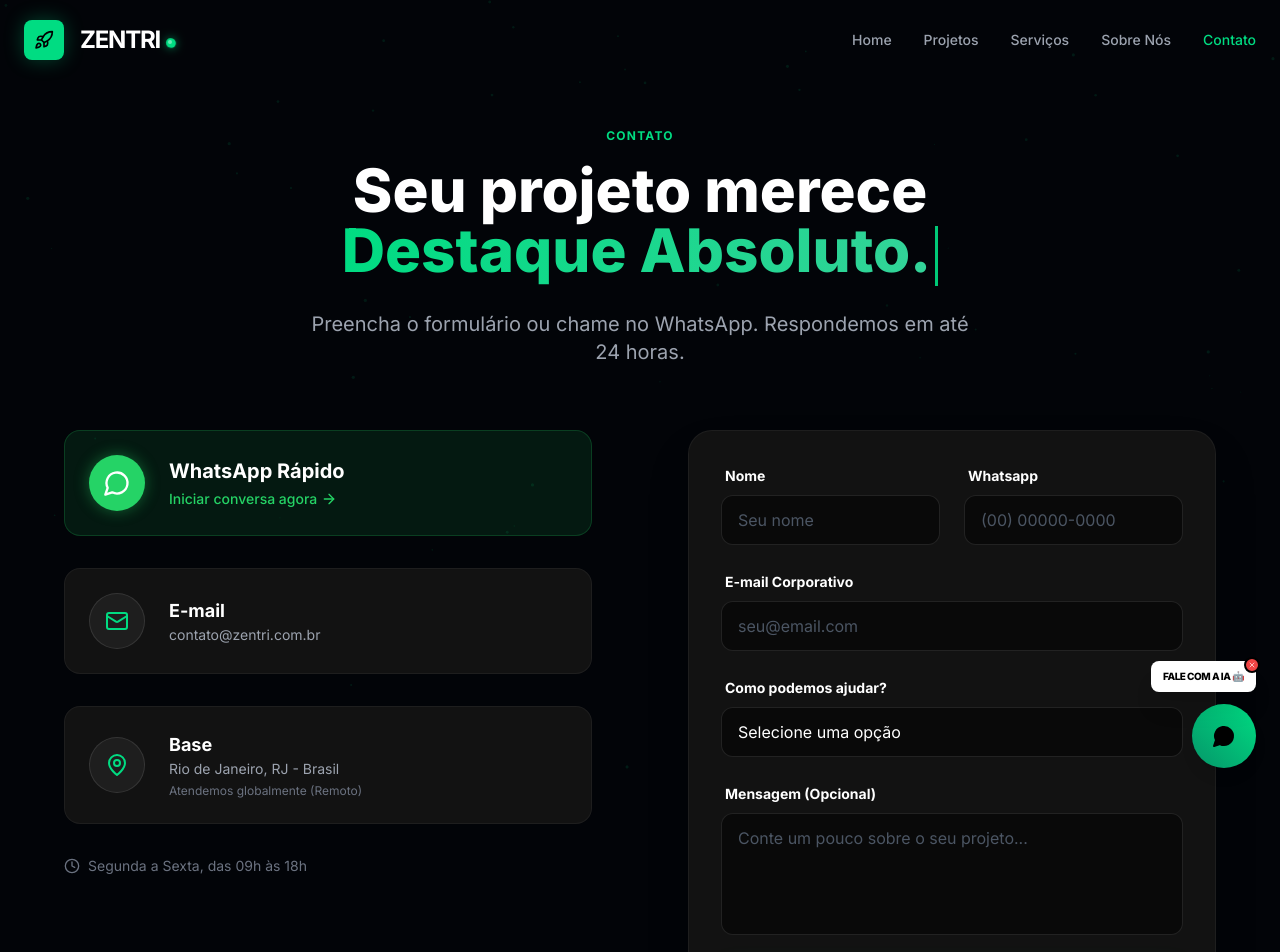
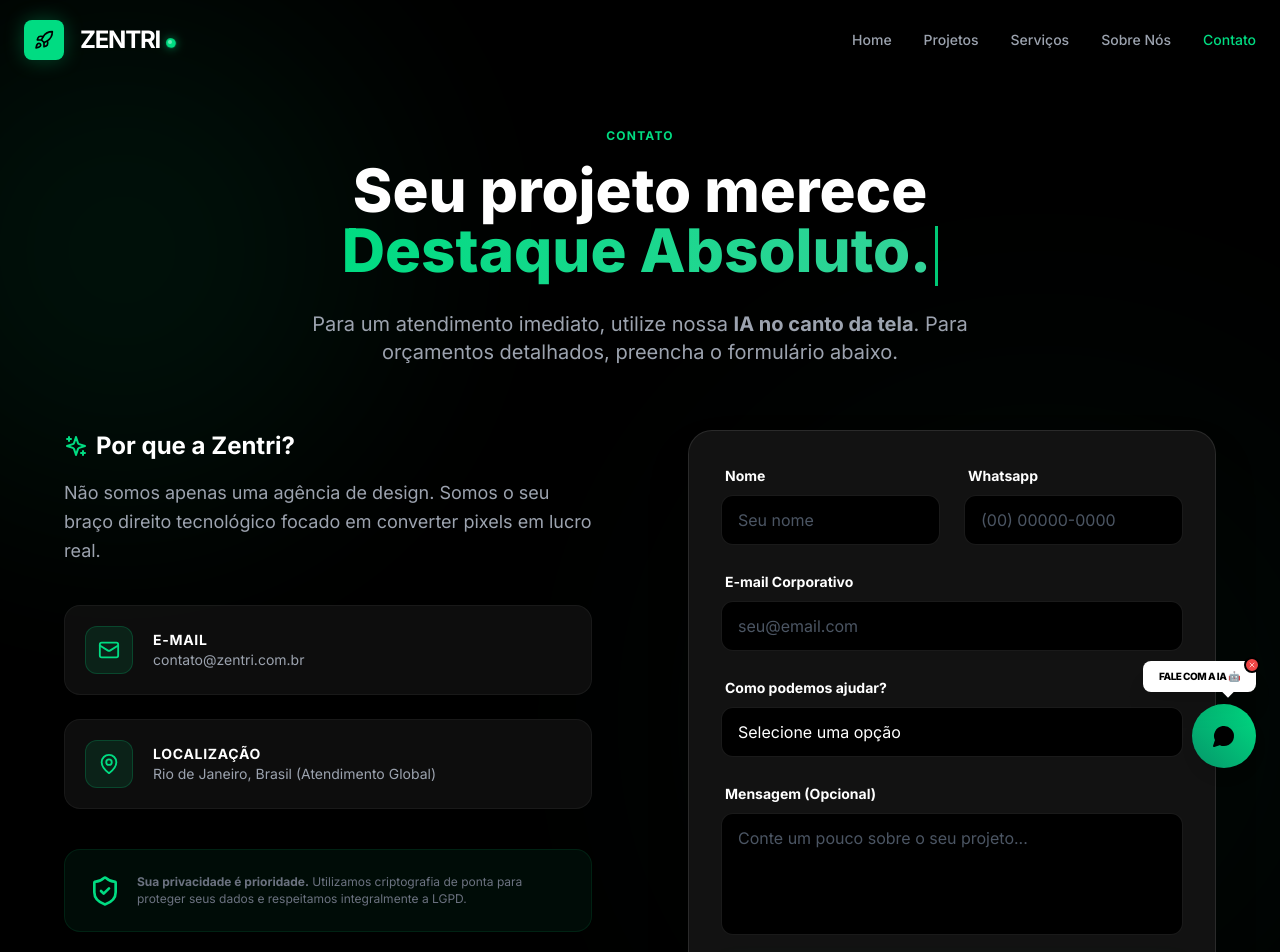
Before and after one commit to renancdoc1993/zentri, a React (Vite) app: page /zentri/contact in a window 1280 px wide. Shown: the top 952 px of the page. Built offline with nearby package versions, Linux system fonts and the light colour scheme.

Commit message:
Tela de Serviços

```diff
--- a/src/components/Chatbox.jsx
+++ b/src/components/Chatbox.jsx
@@ -7,13 +7,14 @@ const Chatbox = () => {
   const [step, setStep] = useState(0);
   const [isTyping, setIsTyping] = useState(false);
   const [inputText, setInputText] = useState('');
+  const [leadInfo, setLeadInfo] = useState({ name: '', service: '' });
   const [messages, setMessages] = useState([
     { type: 'bot', text: 'Olá! Sou a IA da Zentri. 👋' },
-    { type: 'bot', text: 'Para começarmos, qual é o seu nome?' }
+    { type: 'bot', text: 'Para começarmos, como posso te chamar?' }
   ]);
 
   const messagesEndRef = useRef(null);
-  const myNumber = "5511999999999";
+  const myNumber = "5511999999999"; // Substitua pelo seu número real
 
   useEffect(() => {
     messagesEndRef.current?.scrollIntoView({ behavior: 'smooth' });
@@ -21,67 +22,129 @@ const Chatbox = () => {
 
   const handleUserResponse = async (text) => {
     if (!text.trim()) return;
+
+    // Adiciona mensagem do usuário
     setMessages(prev => [...prev, { type: 'user', text }]);
     setInputText('');
     setIsTyping(true);
 
+    // Simulação de IA processando
     setTimeout(() => {
-      let nextBotMsg = step === 0 ? `Prazer! 🚀 Qual serviço você busca?` : 'Entendido! Me conte mais ou clique abaixo para o WhatsApp.';
+      let nextBotMsg = '';
+
+      if (step === 0) {
+        setLeadInfo(prev => ({ ...prev, name: text }));
+        nextBotMsg = `Prazer em te conhecer, ${text}! 🚀 Qual serviço você busca para sua empresa hoje?`;
+        setStep(1);
+      } else if (step === 1) {
+        setLeadInfo(prev => ({ ...prev, service: text }));
+        nextBotMsg = 'Perfeito. Tenho especialistas prontos para te atender sobre isso agora mesmo no WhatsApp. Vamos finalizar por lá?';
+        setStep(2); // Libera o botão de WhatsApp
+      }
+
       setMessages(prev => [...prev, { type: 'bot', text: nextBotMsg }]);
-      setStep(step + 1);
       setIsTyping(false);
     }, 1200);
   };
 
   return (
-    /* pointer-events-none no container pai resolve o bloqueio dos botões "Ver Projetos" */
+    /* Container pai com pointer-events-none para não bloquear o site quando o chat está fechado */
     <div className="fixed bottom-8 right-6 z-[4000] flex flex-col items-end pointer-events-none">
 
       {/* Janela do Chat */}
       <div className={`mb-4 w-[350px] max-w-[calc(100vw-48px)] h-[480px] bg-[#0a0a0a] border border-white/10 rounded-2xl shadow-2xl overflow-hidden transition-all duration-300 origin-bottom-right flex flex-col ${
         isOpen ? 'scale-100 opacity-100 translate-y-0 pointer-events-auto' : 'scale-90 opacity-0 translate-y-10 pointer-events-none'
       }`}>
+        {/* Header do Chat */}
         <div className="bg-gradient-to-r from-zentri-main to-emerald-600 p-4 flex items-center justify-between shrink-0">
           <div className="flex items-center gap-3">
-            <div className="w-8 h-8 bg-white rounded-full flex items-center justify-center text-emerald-600"><Sparkles size={16} /></div>
-            <h3 className="font-bold text-black text-sm">IA Zentri</h3>
+            <div className="w-8 h-8 bg-white rounded-full flex items-center justify-center text-emerald-600">
+              <Sparkles size={16} />
+            </div>
+            <div className="flex flex-col">
+              <h3 className="font-bold text-black text-xs leading-none">IA Zentri</h3>
+              <span className="text-[10px] text-black/60 font-medium">Online agora</span>
+            </div>
           </div>
-          <button onClick={() => setIsOpen(false)} className="text-black/60 hover:text-black pointer-events-auto"><X size={18} /></button>
+          <button onClick={() => setIsOpen(false)} className="text-black/60 hover:text-black pointer-events-auto transition-colors">
+            <X size={18} />
+          </button>
         </div>
 
-        <div className="flex-1 p-4 overflow-y-auto space-y-4">
+        {/* Área de Mensagens */}
+        <div className="flex-1 p-4 overflow-y-auto space-y-4 scrollbar-thin scrollbar-thumb-white/10">
           {messages.map((msg, i) => (
             <div key={i} className={`flex ${msg.type === 'user' ? 'justify-end' : 'justify-start'}`}>
-              <div className={`p-3 rounded-2xl text-sm ${msg.type === 'user' ? 'bg-zentri-main text-black font-medium' : 'bg-white/10 text-white border border-white/5'}`}>{msg.text}</div>
+              <div className={`p-3 rounded-2xl text-sm max-w-[85%] ${
+                msg.type === 'user'
+                ? 'bg-zentri-main text-black font-medium rounded-tr-none'
+                : 'bg-white/10 text-white border border-white/5 rounded-tl-none'
+              }`}>
+                {msg.text}
+              </div>
             </div>
           ))}
-          {isTyping && <div className="text-xs text-gray-500 animate-pulse">Digitando...</div>}
+          {isTyping && (
+            <div className="flex justify-start">
+              <div className="bg-white/10 p-3 rounded-2xl rounded-tl-none border border-white/5">
+                <div className="flex gap-1">
+                  <span className="w-1.5 h-1.5 bg-gray-500 rounded-full animate-bounce"></span>
+                  <span className="w-1.5 h-1.5 bg-gray-500 rounded-full animate-bounce [animation-delay:0.2s]"></span>
+                  <span className="w-1.5 h-1.5 bg-gray-500 rounded-full animate-bounce [animation-delay:0.4s]"></span>
+                </div>
+              </div>
+            </div>
+          )}
           <div ref={messagesEndRef} />
         </div>
 
+        {/* Rodapé do Chat (Input ou Botão WhatsApp) */}
         <div className="p-4 border-t border-white/10 bg-black/40 pointer-events-auto">
           {step >= 2 ? (
-            <button onClick={() => window.open(`https://wa.me/${myNumber}`, '_blank')} className="w-full bg-[#25D366] text-white py-3 rounded-xl font-bold flex items-center justify-center gap-2">
-              <MessageCircle size={18}/> Finalizar no WhatsApp
+            <button
+              onClick={() => window.open(`https://wa.me/${myNumber}?text=Olá! Me chamo ${leadInfo.name} e tenho interesse em ${leadInfo.service}.`, '_blank')}
+              className="w-full bg-[#25D366] hover:bg-[#20ba5a] text-white py-3 rounded-xl font-bold flex items-center justify-center gap-2 transition-all transform hover:scale-[1.02] active:scale-95 shadow-[0_4px_15px_rgba(37,211,102,0.2)]"
+            >
+              <MessageCircle size={18}/> Falar no WhatsApp
             </button>
           ) : (
             <form onSubmit={(e) => {e.preventDefault(); handleUserResponse(inputText)}} className="flex gap-2">
-              <input type="text" value={inputText} onChange={(e) => setInputText(e.target.value)} placeholder="Sua resposta..." className="flex-1 bg-white/5 border border-white/10 rounded-lg px-3 py-2 text-sm text-white focus:outline-none focus:border-zentri-main" />
-              <button type="submit" className="bg-zentri-main text-black p-2 rounded-lg"><Send size={18}/></button>
+              <input
+                type="text"
+                value={inputText}
+                onChange={(e) => setInputText(e.target.value)}
+                placeholder="Digite aqui..."
+                className="flex-1 bg-white/5 border border-white/10 rounded-lg px-3 py-2 text-sm text-white focus:outline-none focus:border-zentri-main transition-colors"
+              />
+              <button
+                type="submit"
+                className="bg-zentri-main text-black p-2 rounded-lg hover:scale-105 active:scale-95 transition-all shadow-[0_0_10px_rgba(0,220,130,0.2)]"
+              >
+                <Send size={18}/>
+              </button>
             </form>
           )}
         </div>
       </div>
 
-      {/* Botão Flutuante (Sempre clicável) */}
+      {/* Botão Flutuante (Fixo) */}
       <div className="pointer-events-auto relative">
         {showNotification && !isOpen && (
-          <div className="hidden md:block absolute bottom-full right-0 mb-3 w-max bg-white text-black text-[10px] font-black px-3 py-2 rounded-lg shadow-xl uppercase tracking-tighter">
+          <div className="hidden md:block absolute bottom-full right-0 mb-3 w-max bg-white text-black text-[10px] font-black px-4 py-2 rounded-lg shadow-xl uppercase tracking-tighter animate-bounce-slow">
             Fale com a IA 🤖
-            <button onClick={(e) => {e.stopPropagation(); setShowNotification(false)}} className="absolute -top-1 -right-1 bg-red-500 text-white rounded-full w-4 h-4 flex items-center justify-center border-2 border-black"><X size={8}/></button>
+            <button
+              onClick={(e) => {e.stopPropagation(); setShowNotification(false)}}
+              className="absolute -top-1 -right-1 bg-red-500 text-white rounded-full w-4 h-4 flex items-center justify-center border-2 border-black hover:bg-red-600 transition-colors"
+            >
+              <X size={8}/>
+            </button>
+            <div className="absolute top-full right-6 w-2 h-2 bg-white rotate-45 -translate-y-1"></div>
           </div>
         )}
-        <button onClick={() => setIsOpen(!isOpen)} className="w-16 h-16 rounded-full bg-gradient-to-tr from-emerald-600 to-zentri-main flex items-center justify-center shadow-lg hover:scale-110 transition-transform active:scale-95">
+        <button
+          onClick={() => setIsOpen(!isOpen)}
+          className="w-16 h-16 rounded-full bg-gradient-to-tr from-emerald-600 to-zentri-main flex items-center justify-center shadow-lg hover:scale-110 transition-transform active:scale-95"
+        >
           {isOpen ? <X className="text-black" /> : <MessageCircle className="text-black fill-black" />}
         </button>
       </div>
--- a/src/pages/contact.jsx
+++ b/src/pages/contact.jsx
@@ -1,21 +1,27 @@
 import React from 'react';
-import Button from '../components/Button';
 import FadeIn from '../components/FadeIn';
 import Typewriter from '../components/Typerwriter';
 import {
   Mail,
-  MessageCircle,
+  ShieldCheck,
   MapPin,
   Send,
-  ArrowRight,
+  Sparkles,
   Clock
 } from 'lucide-react';
 
 const Contact = () => {
-  const whatsappLink = "https://wa.me/5511999999999?text=Ol%C3%A1!%20Gostaria%20de%20fazer%20um%20or%C3%A7amento.";
+  // URL de destino do formulário
+  const formEmailAction = "https://formspree.io/f/contato.zentri@gmail.com";
 
   return (
-    <div className="relative min-h-screen pt-32 pb-20 px-4">
+    <div className="relative min-h-screen pt-32 pb-20 px-4 bg-black overflow-hidden">
+
+      {/* ================= EFEITOS DE FUNDO (TECH BACKGROUND) ================= */}
+      <div className="absolute top-0 left-[-10%] w-[500px] h-[500px] bg-zentri-main opacity-[0.08] blur-[120px] rounded-full pointer-events-none"></div>
+      <div className="absolute bottom-[10%] right-[-5%] w-[600px] h-[600px] bg-emerald-500 opacity-[0.06] blur-[150px] rounded-full pointer-events-none"></div>
+
+      <div className="max-w-7xl mx-auto relative z-10">
 
         {/* ================= HERO SECTION ================= */}
         <div className="max-w-7xl mx-auto text-center mb-16">
@@ -30,87 +36,95 @@ const Contact = () => {
               </h1>
 
               <p className="text-xl text-gray-400 max-w-2xl mx-auto">
-                Preencha o formulário ou chame no WhatsApp. Respondemos em até 24 horas.
+                  Para um atendimento imediato, utilize nossa <b>IA no canto da tela</b>. Para orçamentos detalhados, preencha o formulário abaixo.
               </p>
           </FadeIn>
         </div>
 
         {/* ================= GRID: INFO + FORM ================= */}
-      <div className="max-w-6xl mx-auto grid lg:grid-cols-2 gap-12 lg:gap-24">
+        <div className="max-w-6xl mx-auto grid lg:grid-cols-2 gap-12 lg:gap-24 items-start">
 
           {/* --- LADO ESQUERDO: INFORMAÇÕES --- */}
-        <FadeIn direction="right" className="space-y-8">
+          <FadeIn direction="right" className="space-y-10">
 
-            {/* Card WhatsApp */}
-            <a
-                href={whatsappLink}
-                target="_blank"
-                rel="noreferrer"
-                className="group flex items-center gap-6 p-6 bg-[#25D366]/10 border border-[#25D366]/20 rounded-2xl hover:bg-[#25D366]/20 transition-all cursor-pointer"
-            >
-                <div className="w-14 h-14 rounded-full bg-[#25D366] flex items-center justify-center text-white shadow-[0_0_15px_rgba(37,211,102,0.4)] group-hover:scale-110 transition-transform">
-                    <MessageCircle size={28} />
+              <div className="space-y-4">
+                  <h2 className="text-2xl font-bold text-white flex items-center gap-2">
+                      <Sparkles className="text-zentri-main" size={24} />
+                      Por que a Zentri?
+                  </h2>
+                  <p className="text-gray-400 leading-relaxed text-lg">
+                      Não somos apenas uma agência de design. Somos o seu braço direito tecnológico focado em converter pixels em lucro real.
+                  </p>
+              </div>
+
+              <div className="grid gap-6">
+                  {/* Info E-mail */}
+                  <div className="group flex items-center gap-5 p-5 bg-white/5 border border-white/5 rounded-2xl hover:border-zentri-main/30 transition-all">
+                      <div className="w-12 h-12 rounded-xl bg-zentri-main/10 flex items-center justify-center text-zentri-main border border-zentri-main/20">
+                          <Mail size={22} />
                       </div>
                       <div>
-                    <h3 className="text-xl font-bold text-white mb-1">WhatsApp Rápido</h3>
-                    <p className="text-[#25D366] text-sm font-medium flex items-center gap-1">
-                        Iniciar conversa agora <ArrowRight size={16}/>
-                    </p>
-                </div>
-            </a>
-
-            {/* Card Email */}
-            <div className="flex items-center gap-6 p-6 bg-zentri-card border border-white/5 rounded-2xl">
-                <div className="w-14 h-14 rounded-full bg-white/5 flex items-center justify-center text-zentri-main border border-white/10">
-                    <Mail size={24} />
-                </div>
-                <div>
-                    <h3 className="text-lg font-bold text-white">E-mail</h3>
+                          <h3 className="text-sm font-bold text-white uppercase tracking-wider">E-mail</h3>
                           <p className="text-gray-400 text-sm">contato@zentri.com.br</p>
                       </div>
                   </div>
 
-            {/* Card Localização */}
-            <div className="flex items-center gap-6 p-6 bg-zentri-card border border-white/5 rounded-2xl">
-                <div className="w-14 h-14 rounded-full bg-white/5 flex items-center justify-center text-zentri-main border border-white/10">
-                    <MapPin size={24} />
+                  {/* Info Localização */}
+                  <div className="group flex items-center gap-5 p-5 bg-white/5 border border-white/5 rounded-2xl hover:border-zentri-main/30 transition-all">
+                      <div className="w-12 h-12 rounded-xl bg-zentri-main/10 flex items-center justify-center text-zentri-main border border-zentri-main/20">
+                          <MapPin size={22} />
                       </div>
                       <div>
-                    <h3 className="text-lg font-bold text-white">Base</h3>
-                    <p className="text-gray-400 text-sm">Rio de Janeiro, RJ - Brasil</p>
-                    <p className="text-gray-500 text-xs mt-1">Atendemos globalmente (Remoto)</p>
+                          <h3 className="text-sm font-bold text-white uppercase tracking-wider">Localização</h3>
+                          <p className="text-gray-400 text-sm">Rio de Janeiro, Brasil (Atendimento Global)</p>
+                      </div>
                   </div>
               </div>
 
-            <div className="flex items-center gap-2 text-gray-500 text-sm mt-4 justify-center lg:justify-start">
-                <Clock size={16} />
-                <span>Segunda a Sexta, das 09h às 18h</span>
+              {/* Selo de Segurança */}
+              <div className="p-6 bg-zentri-main/5 border border-zentri-main/10 rounded-2xl flex gap-4 items-center">
+                  <ShieldCheck className="text-zentri-main shrink-0" size={32} />
+                  <p className="text-xs text-gray-500 leading-snug">
+                      <b>Sua privacidade é prioridade.</b> Utilizamos criptografia de ponta para proteger seus dados e respeitamos integralmente a LGPD.
+                  </p>
               </div>
 
+              <div className="flex items-center gap-2 text-gray-600 text-xs justify-center lg:justify-start">
+                  <Clock size={14} />
+                  <span>Horário comercial: Seg a Sex, 09h — 18h</span>
+              </div>
           </FadeIn>
 
-        {/* --- LADO DIREITO: FORMULÁRIO --- */}
+          {/* --- LADO DIREITO: FORMULÁRIO COM ENVIO --- */}
           <FadeIn direction="left">
-            <form className="bg-zentri-card p-8 rounded-3xl border border-white/5 shadow-2xl relative overflow-hidden group">
-
-                <div className="absolute top-0 right-0 w-64 h-64 bg-zentri-main opacity-5 blur-[80px] rounded-full -z-10 group-hover:opacity-10 transition-opacity"></div>
+              <form
+                action={formEmailAction}
+                method="POST"
+                className="bg-zentri-card p-8 rounded-3xl border border-white/10 shadow-2xl relative overflow-hidden group"
+              >
+                  {/* Honeypot para evitar spam */}
+                  <input type="text" name="_gotcha" className="hidden" />
 
                   <div className="space-y-6">
                       <div className="grid md:grid-cols-2 gap-6">
                           <div className="space-y-2">
                               <label className="text-sm font-bold text-white ml-1">Nome</label>
                               <input
+                                  name="Nome"
                                   type="text"
+                                  required
                                   placeholder="Seu nome"
-                                className="w-full bg-black/50 border border-white/10 rounded-xl px-4 py-3 text-white placeholder:text-gray-600 focus:outline-none focus:border-zentri-main transition-colors"
+                                  className="w-full bg-black border border-white/10 rounded-xl px-4 py-3 text-white placeholder:text-gray-600 focus:outline-none focus:border-zentri-main transition-colors"
                               />
                           </div>
                           <div className="space-y-2">
                               <label className="text-sm font-bold text-white ml-1">Whatsapp</label>
                               <input
+                                  name="Whatsapp"
                                   type="tel"
+                                  required
                                   placeholder="(00) 00000-0000"
-                                className="w-full bg-black/50 border border-white/10 rounded-xl px-4 py-3 text-white placeholder:text-gray-600 focus:outline-none focus:border-zentri-main transition-colors"
+                                  className="w-full bg-black border border-white/10 rounded-xl px-4 py-3 text-white placeholder:text-gray-600 focus:outline-none focus:border-zentri-main transition-colors"
                               />
                           </div>
                       </div>
@@ -118,16 +132,23 @@ const Contact = () => {
                       <div className="space-y-2">
                           <label className="text-sm font-bold text-white ml-1">E-mail Corporativo</label>
                           <input
+                              name="Email"
                               type="email"
+                              required
                               placeholder="seu@email.com"
-                            className="w-full bg-black/50 border border-white/10 rounded-xl px-4 py-3 text-white placeholder:text-gray-600 focus:outline-none focus:border-zentri-main transition-colors"
+                              className="w-full bg-black border border-white/10 rounded-xl px-4 py-3 text-white placeholder:text-gray-600 focus:outline-none focus:border-zentri-main transition-colors"
                           />
                       </div>
 
                       <div className="space-y-2">
                           <label className="text-sm font-bold text-white ml-1">Como podemos ajudar?</label>
-                        <select className="w-full bg-black/50 border border-white/10 rounded-xl px-4 py-3 text-white focus:outline-none focus:border-zentri-main transition-colors appearance-none cursor-pointer">
-                            <option value="" disabled selected>Selecione uma opção</option>
+                          <select
+                            name="Servico"
+                            defaultValue=""
+                            required
+                            className="w-full bg-black border border-white/10 rounded-xl px-4 py-3 text-white focus:outline-none focus:border-zentri-main transition-colors appearance-none cursor-pointer"
+                          >
+                              <option value="" disabled>Selecione uma opção</option>
                               <option value="site">Criar um Site / Landing Page</option>
                               <option value="trafego">Gestão de Tráfego Pago</option>
                               <option value="branding">Identidade Visual / Branding</option>
@@ -138,20 +159,23 @@ const Contact = () => {
                       <div className="space-y-2">
                           <label className="text-sm font-bold text-white ml-1">Mensagem (Opcional)</label>
                           <textarea
+                              name="Mensagem"
                               rows="4"
                               placeholder="Conte um pouco sobre o seu projeto..."
-                            className="w-full bg-black/50 border border-white/10 rounded-xl px-4 py-3 text-white placeholder:text-gray-600 focus:outline-none focus:border-zentri-main transition-colors resize-none"
+                              className="w-full bg-black border border-white/10 rounded-xl px-4 py-3 text-white placeholder:text-gray-600 focus:outline-none focus:border-zentri-main transition-colors resize-none"
                           ></textarea>
                       </div>
 
-                    {/* BOTÃO ATUALIZADO: VERDE PADRÃO -> HOVER BRANCO */}
-                    <button className="w-full bg-zentri-main text-black font-bold py-4 rounded-xl hover:bg-white transition-all duration-300 flex items-center justify-center gap-2 shadow-[0_0_20px_rgba(0,220,130,0.2)] hover:shadow-xl hover:-translate-y-1">
+                      <button
+                        type="submit"
+                        className="w-full bg-zentri-main text-black font-bold py-4 rounded-xl hover:bg-white transition-all duration-300 flex items-center justify-center gap-2 shadow-[0_0_20px_rgba(0,220,130,0.2)] hover:shadow-xl hover:-translate-y-1"
+                      >
                           Enviar Solicitação <Send size={18} />
                       </button>
                   </div>
               </form>
           </FadeIn>
-
+        </div>
       </div>
     </div>
   );
```
Also changed, not shown: src/components/teamMember.jsx (added, +47 -0 lines), src/pages/about.jsx (+12 -12 lines), src/assets/nathalia.jpg (added), src/assets/renan.jpg (added). Lines whose indentation alone changed are shown as unchanged.
